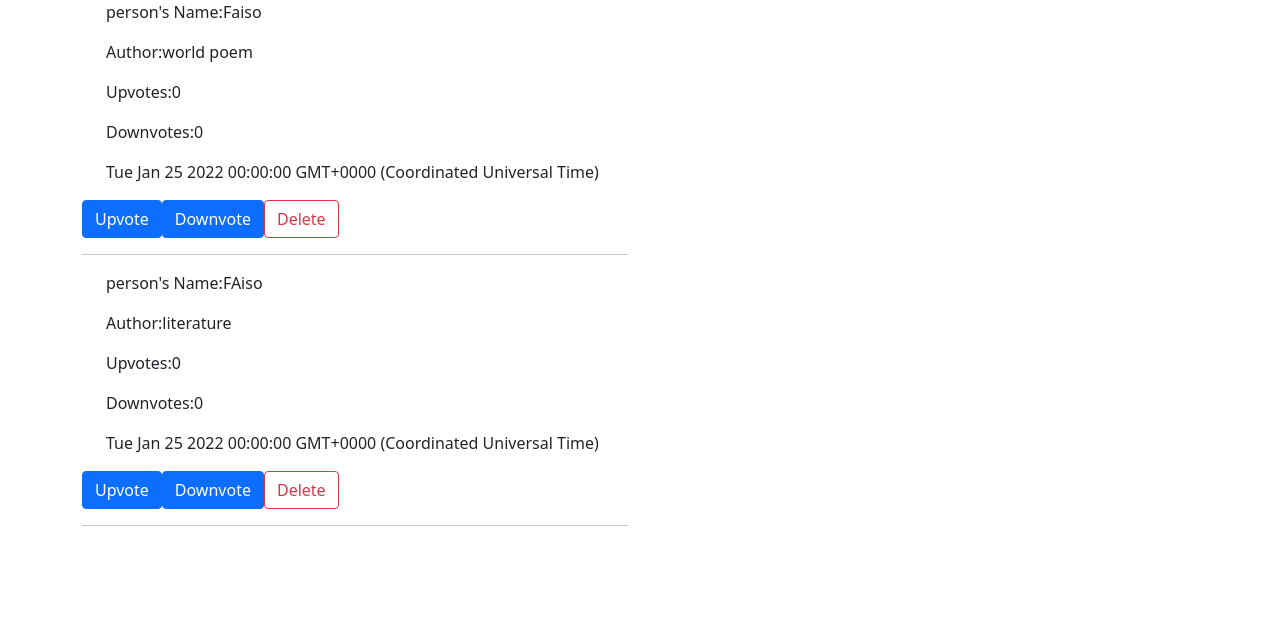
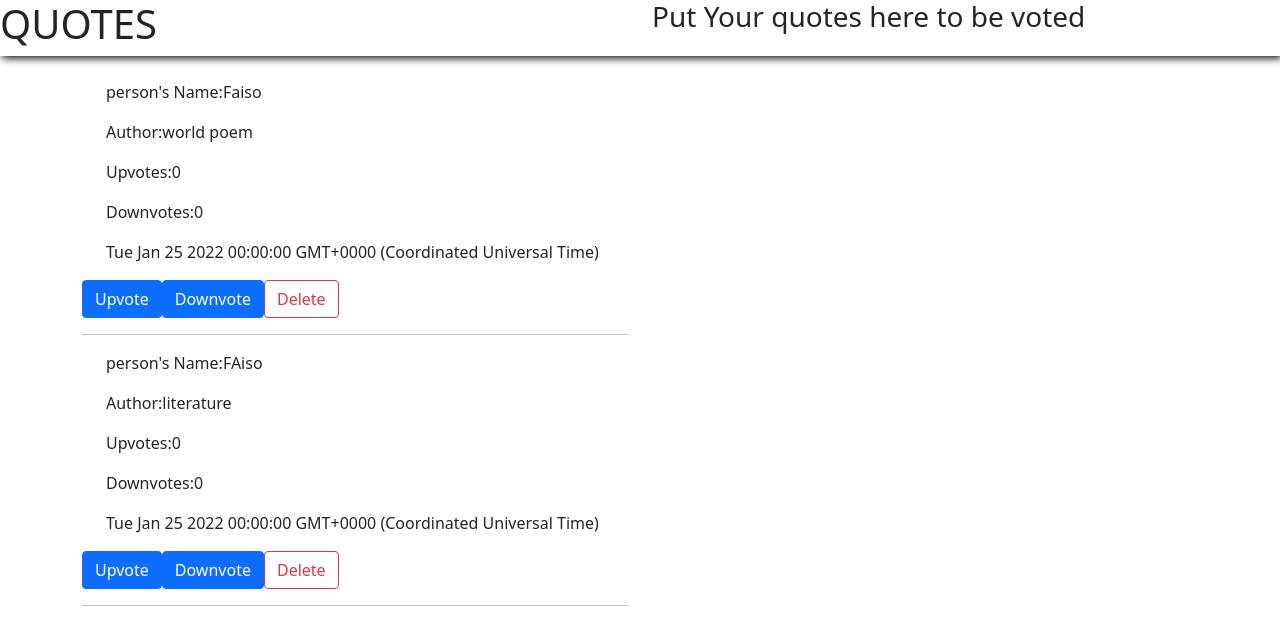
Before and after one commit to faisoabdirisak/Quotes, an Angular app: page / in a window 1280 px wide. Shown: the top 628 px of the page. Built offline with nearby package versions, Linux system fonts and the light colour scheme.

Commit message:
it will add styles of the header

```diff
--- a/src/app/header/header.component.css
+++ b/src/app/header/header.component.css
@@ -0,0 +1,6 @@
+.header{
+    background-color: white;
+    z-index: 1000;
+    box-shadow: 2px 2px 8px black;
+
+}
--- a/src/app/quote/quote.component.html
+++ b/src/app/quote/quote.component.html
@@ -1,3 +1,4 @@
+<app-header></app-header><br>
 <div class="container">
     <div class="row">
       <div class="col-md-6">
```
